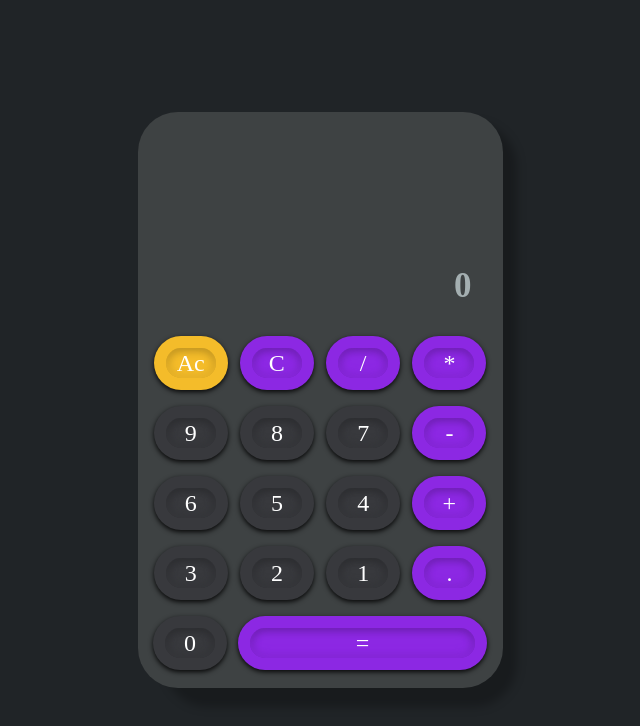
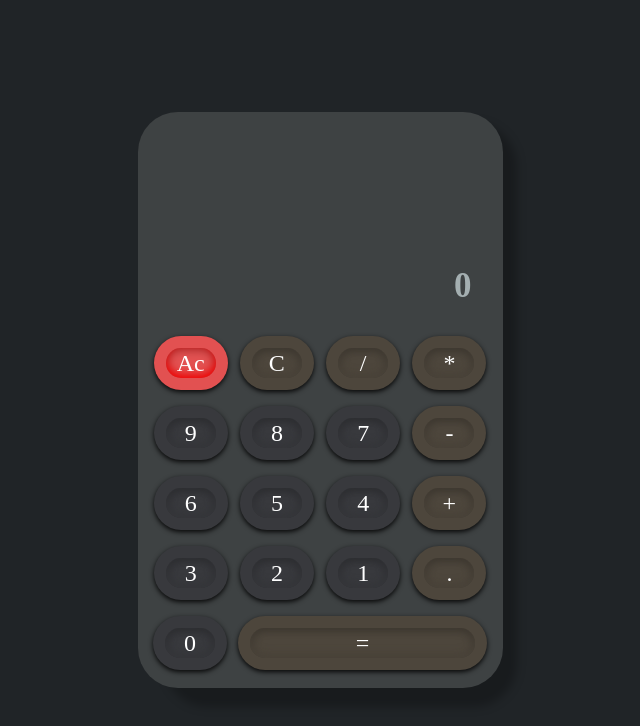
Before and after one commit to ANT050/Homework_16.12.2022, a plain HTML site: page task3/index.html in a window 1280 px wide. Shown: the whole page, without its empty margins (320-960 px from the left). Drawn offline with Linux system fonts and the light colour scheme.

Commit message:
правка

```diff
--- a/task3/button_area.css
+++ b/task3/button_area.css
@@ -50,17 +50,17 @@
 }
 
 .btn.violet {
-	background: #8c28e3;
+	background: #4d463c;
 	box-shadow:
-		inset 0 -3px 10px rgba(140, 40, 227),
+		inset 0 -3px 10px rgba(77, 70, 60),
 		inset 0 1px 10px rgba(0, 0, 0, .4),
 		0 2px 5px rgba(0, 0, 0, .9);
 }
 
 .btn.orange {
-	background: #f4bc2a;
+	background: #e25151;
 	box-shadow:
-		inset 0 -3px 10px rgba(244, 188, 42),
+		inset 0 -3px 10px rgba(255, 0, 0),
 		inset 0 1px 10px rgba(0, 0, 0, .4),
 		0 2px 5px rgba(0, 0, 0, .9);
 }
```
